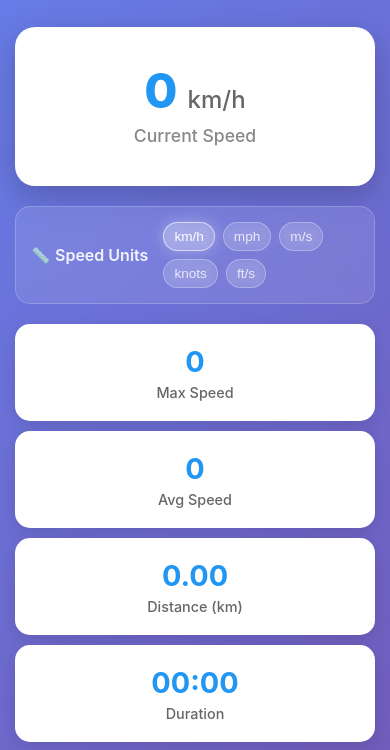
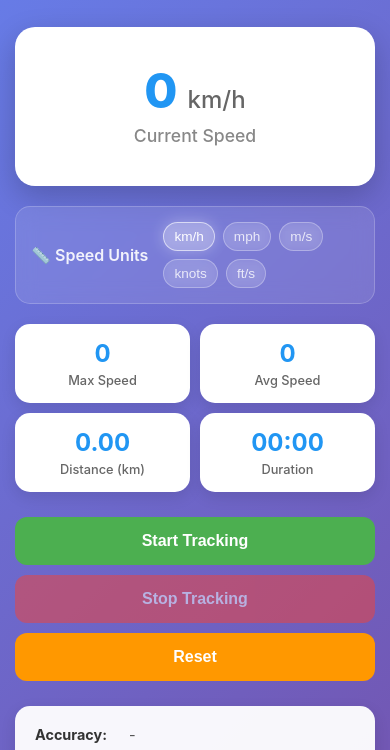
Before and after one commit to fzvincent/speed-meter, a plain HTML site: page app.html in a window 390 px wide. Shown: the part 86-836 px from the top of the page. Drawn offline with Linux system fonts and the light colour scheme.

Commit message:
Fix mobile stats grid to maintain 2x2 layout instead of 4x1
- Changed mobile media query to keep 2 columns instead of 1
- Reduced padding and font sizes for compact mobile display
- Stats blocks now stay as 2x2 grid on phones for better space usage

```diff
--- a/styles.css
+++ b/styles.css
@@ -267,8 +267,20 @@ header h1 {
     }
 
     .stats-grid {
-        grid-template-columns: 1fr;
+        grid-template-columns: 1fr 1fr;
         gap: 10px;
+    }
+
+    .stat-card {
+        padding: 15px 10px;
+    }
+
+    .stat-value {
+        font-size: 1.5rem;
+    }
+
+    .stat-label {
+        font-size: 0.8rem;
     }
 }
 
```
